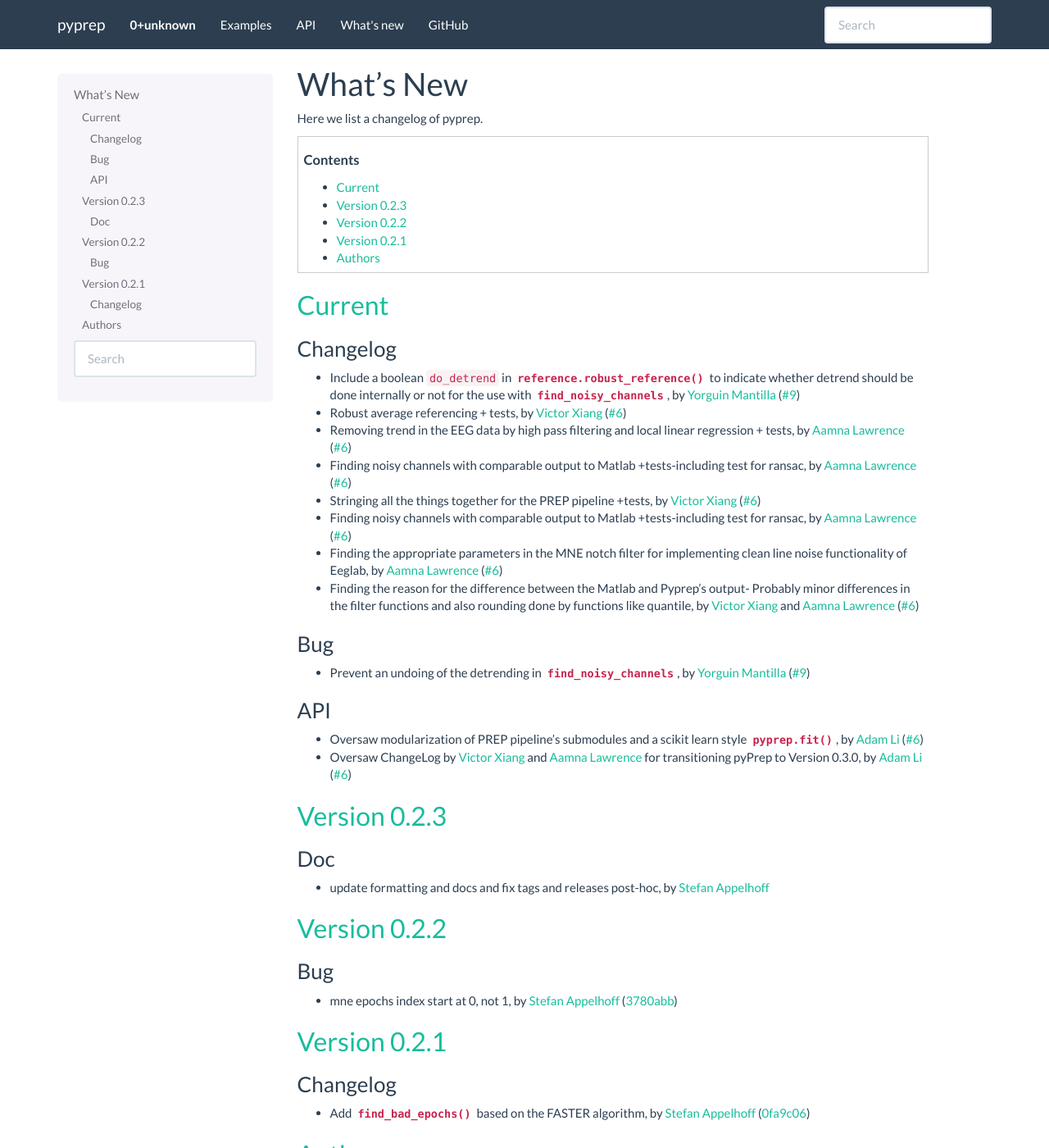
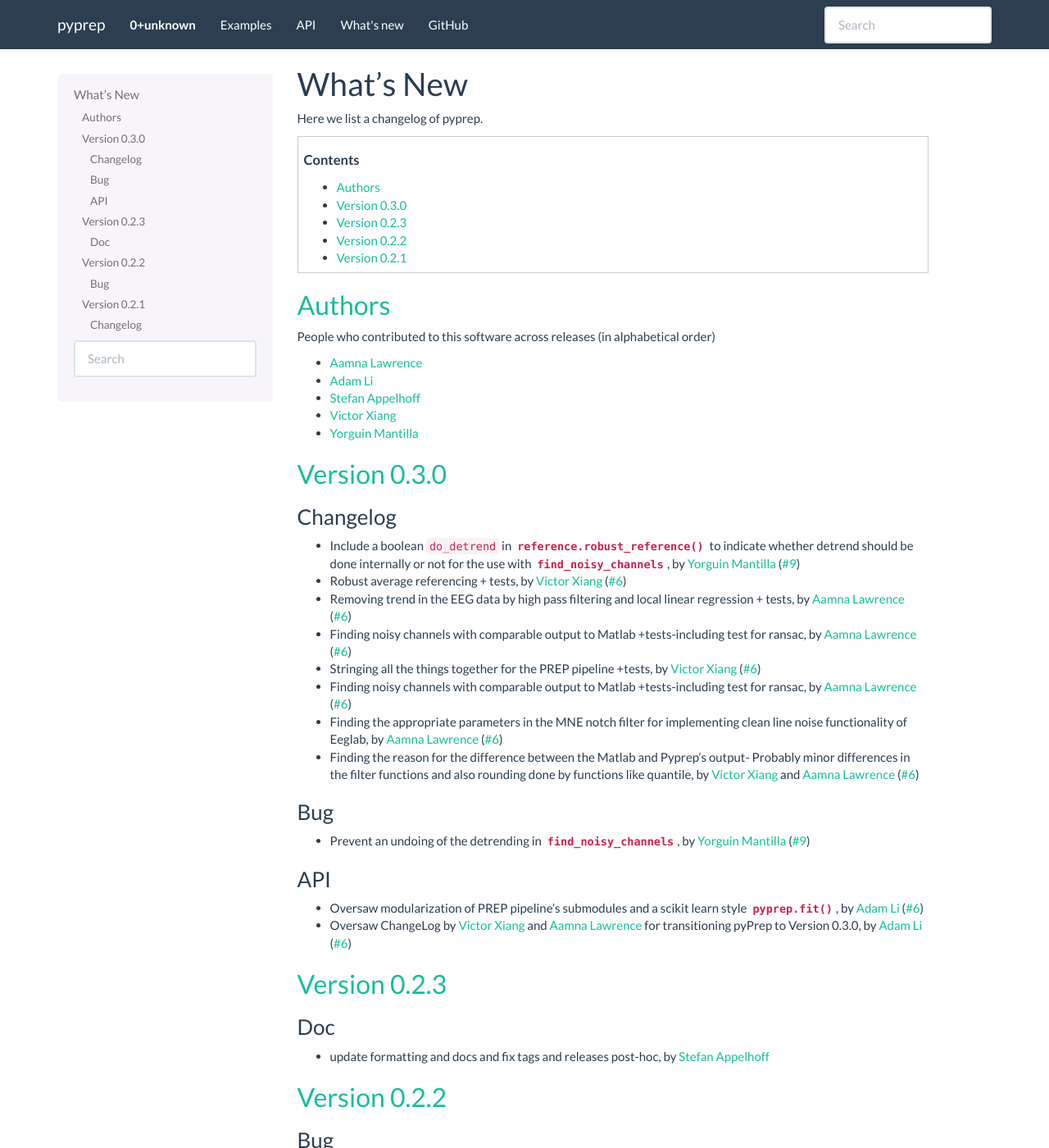
Before and after one commit to sappelhoff/pyprep, a Sphinx documentation site: the page built from docs/whats_new.rst, in a window 1280 px wide and 1400 px high. Shown: the whole window at 82% size. Built offline with Sphinx 7.4.7, drawn with Linux system fonts in a browser that asks for light colours; some of the changed text lies outside the part shown.

Commit message:
[REL] 0.3.0

```diff
--- a/docs/whats_new.rst
+++ b/docs/whats_new.rst
@@ -13,10 +13,20 @@
 
 .. currentmodule:: pyprep
 
-.. _current:
+Authors
+-------
+People who contributed to this software across releases (in alphabetical order)
 
-Current
--------
+* `Aamna Lawrence`_
+* `Adam Li`_
+* `Stefan Appelhoff`_
+* `Victor Xiang`_
+* `Yorguin Mantilla`_
+
+.. _changes_0_3_0:
+
+Version 0.3.0
+-------------
 
 Changelog
 ~~~~~~~~~
```
Also changed, not shown: other parts of docs/whats_new.rst (+0 -11 lines), setup.cfg (+24 -7 lines), .codecov.yml (deleted), .github/CONTRIBUTING.md, 4 other files.
